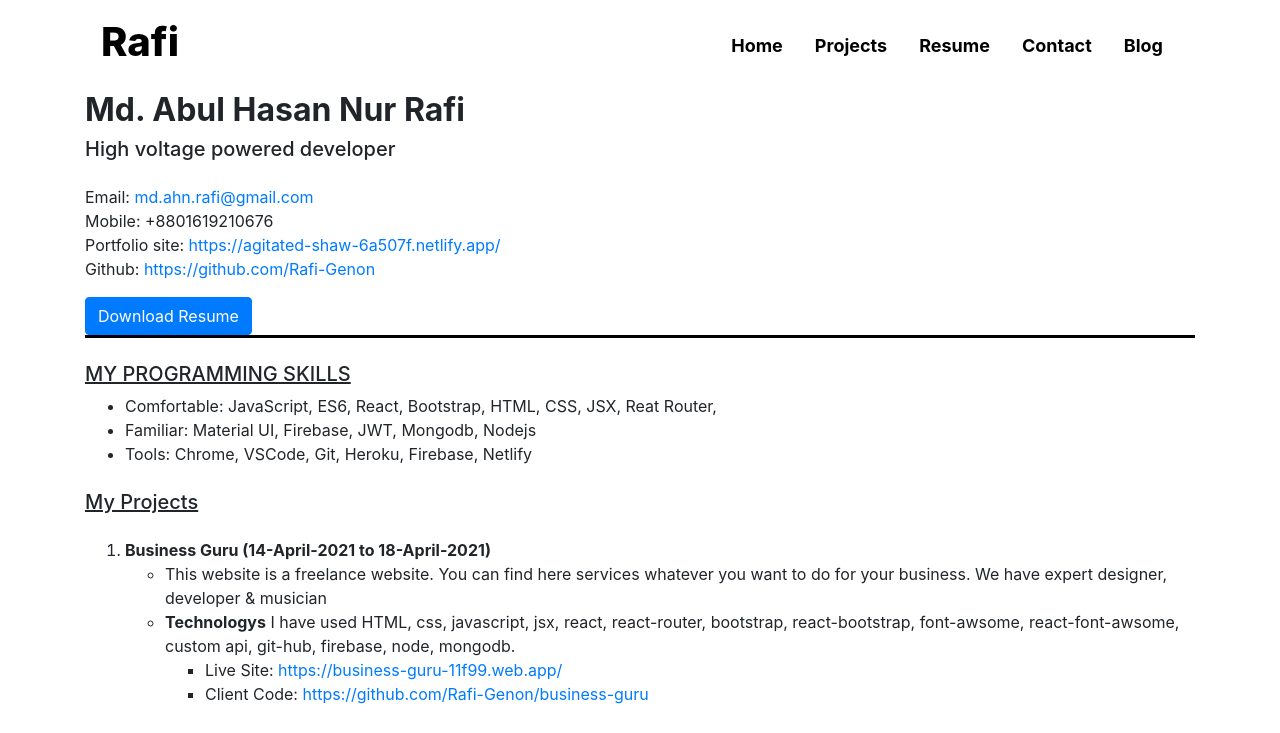
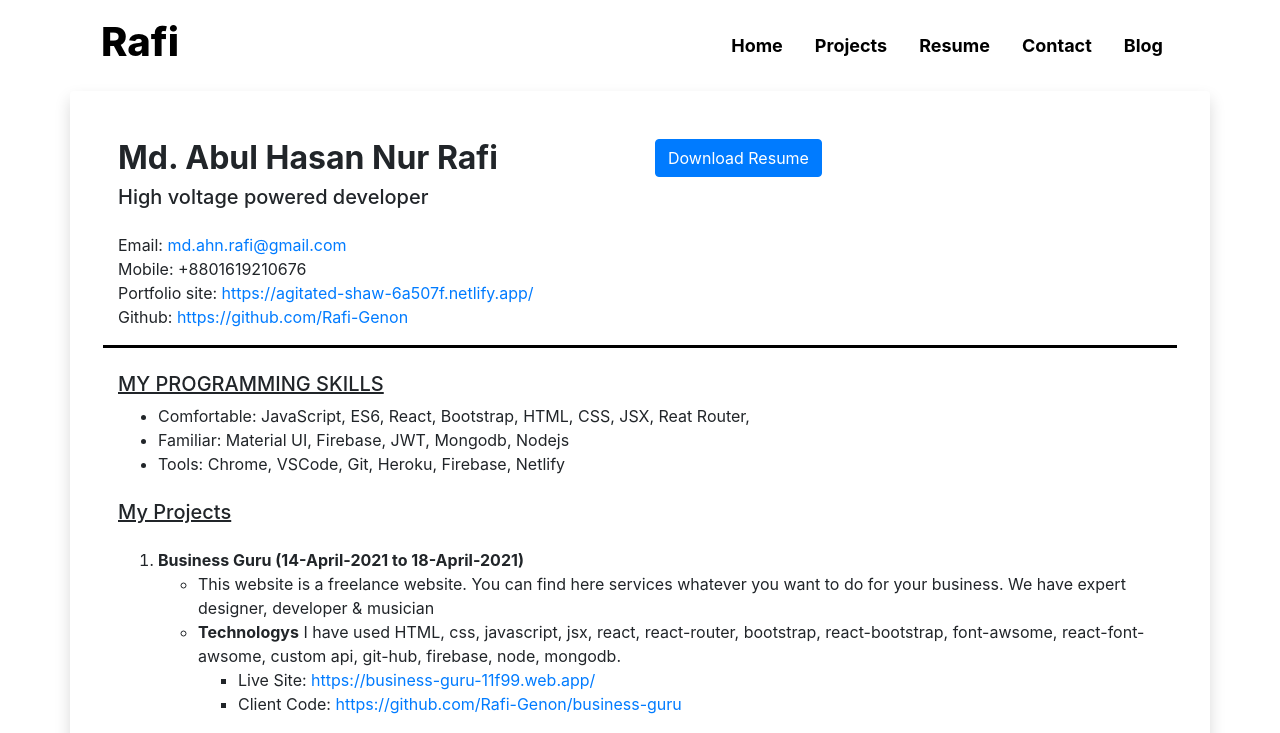
Before and after one commit to Rafi-Genon/rafi-portfolio, a React (Create React App) app: page /resume in a window 1280 px wide. Shown: the top 733 px of the page. Built offline with nearby package versions, Linux system fonts and the light colour scheme.

Commit message:
portfoilo

```diff
--- a/package.json
+++ b/package.json
@@ -3,6 +3,8 @@
   "version": "0.1.0",
   "private": true,
   "dependencies": {
+    "@fortawesome/fontawesome-svg-core": "^1.2.35",
+    "@fortawesome/free-solid-svg-icons": "^5.15.3",
     "@testing-library/jest-dom": "^5.12.0",
     "@testing-library/react": "^11.2.6",
     "@testing-library/user-event": "^12.8.3",
--- a/src/Components/Projects/Projects.js
+++ b/src/Components/Projects/Projects.js
@@ -11,7 +11,7 @@ const Projects = () => {
         , [])
     return (
         <div>
-            <div className="p-3 m-3 d-flex row">
+            <div className=" d-flex row">
                 {
                     projects.map(project => <ProjectsCard key={project._id} project={project}></ProjectsCard>)
                 }
--- a/src/Components/Resume/Resume.js
+++ b/src/Components/Resume/Resume.js
@@ -3,15 +3,19 @@ import './Resume.css'
 import RafiResume from '../../Images/rafisResumev2.pdf'
 const Resume = () => {
     return (
-        <div className="container">
-            <div className="my-profile">
+        <div className="container shadow p-5 rounded mb-5">
+            <div className="my-profile row">
+                <div className="col-lg-6 col-md-6">
                     <h2 className="resume-title">Md. Abul Hasan Nur Rafi</h2>
                     <h5 className="mb-4">High voltage powered developer</h5>
                     <p className="my-info">Email: <a href="mailto:md.ahn.rafi@gmail.com">md.ahn.rafi@gmail.com</a></p>
                     <p className="my-info">Mobile: +8801619210676</p>
                     <p className="my-info">Portfolio site: <a href="https://agitated-shaw-6a507f.netlify.app/">https://agitated-shaw-6a507f.netlify.app/</a></p>
                     <p className="my-info mb-3">Github: <a href="https://github.com/Rafi-Genon">https://github.com/Rafi-Genon</a></p>
+                </div>
+                <div className="col-lg-6 col-md-6  ">
                     <a className="btn btn-primary" href={RafiResume} download="Rafi's Resume">Download Resume</a>
+                </div>
             </div>
             <u><h5 className="mt-4">MY PROGRAMMING SKILLS</h5></u>
             <ul>
@@ -19,7 +23,7 @@ const Resume = () => {
                 <li>Familiar: Material UI, Firebase, JWT, Mongodb, Nodejs</li>
                 <li>Tools: Chrome, VSCode, Git, Heroku, Firebase, Netlify</li>
             </ul>
-            <u><h5  className="mt-4">My Projects</h5></u>
+            <u><h5 className="mt-4">My Projects</h5></u>
             <ol>
                 <li className="mt-4"><span className="resume-project-title">Business Guru (14-April-2021 to 18-April-2021)</span>
                     <ul>
```
Also changed, not shown: src/Components/Footer/Footer.js (added, +11 -0 lines), 1 other file (tests, documents, lock files or other folders). Lines whose indentation alone changed are shown as unchanged.
